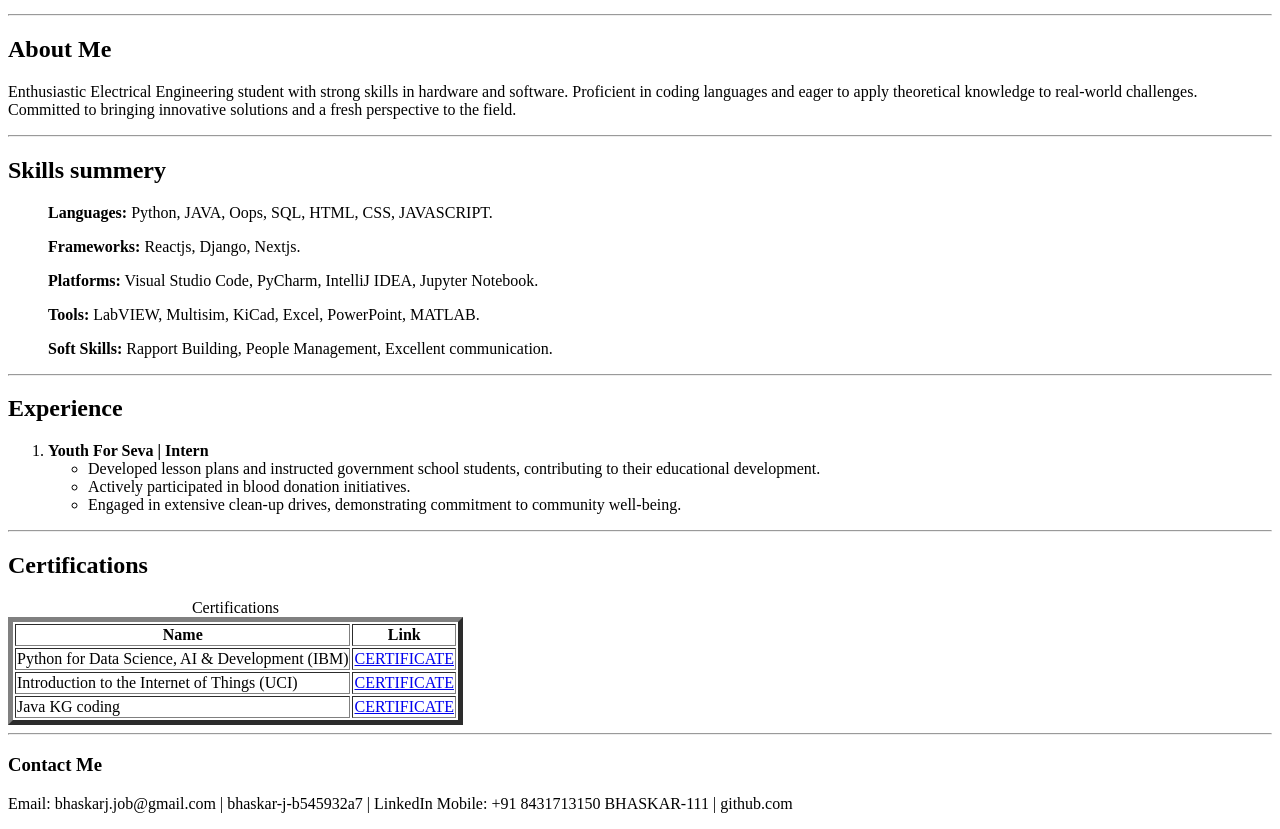
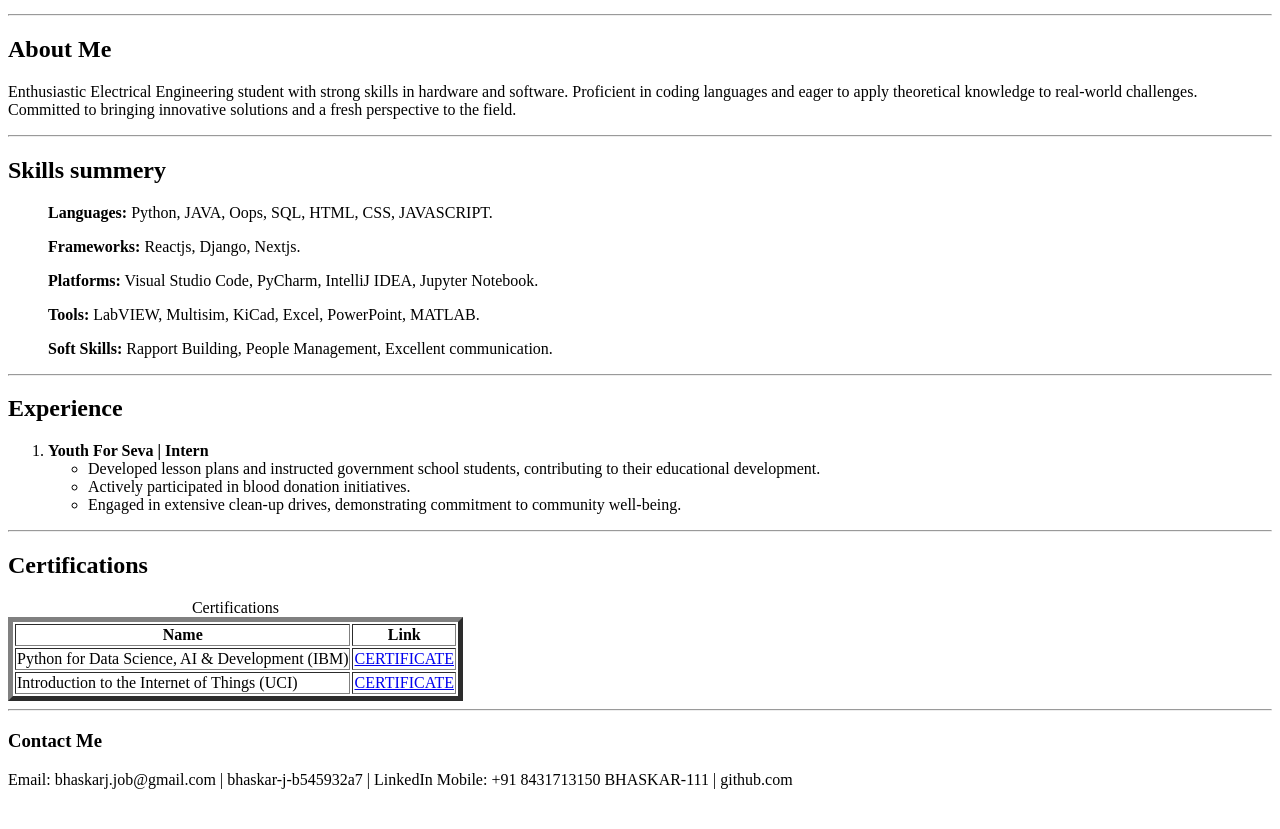
Before and after one commit to BHASKAR-111/html-css, a plain HTML site: page index.html in a window 1280 px wide. Shown: the part 154-983 px from the top of the page. After the commit the page ends 959 px from the top, so only its background shows below. Drawn offline with Linux system fonts and the light colour scheme.

Commit message:
Revert "small change"
This reverts commit 697a3c0c7ddfc5ad6aa1bc82b802d023faf61e29.

```diff
--- a/index.html
+++ b/index.html
@@ -73,10 +73,6 @@
                     <td>Introduction to the Internet of Things (UCI)</td>
                     <td><a href="https://drive.google.com/file/d/1AUVquCfHz5yoSFttcQzO91_CQcHXlsbx/view?usp=sharing" target="_blank">CERTIFICATE</a></td>
                 </tr>
-                <tr>
-                    <td>Java KG coding</td>
-                    <td><a href="https://drive.google.com/file/d/1AUVquCfHz5yoSFttcQzO91_CQcHXlsbx/view?usp=sharing" target="_blank">CERTIFICATE</a></td>
-                </tr>
             </table>
         </section>
 
```
Also changed, not shown: prac.html (+0 -2 lines).
